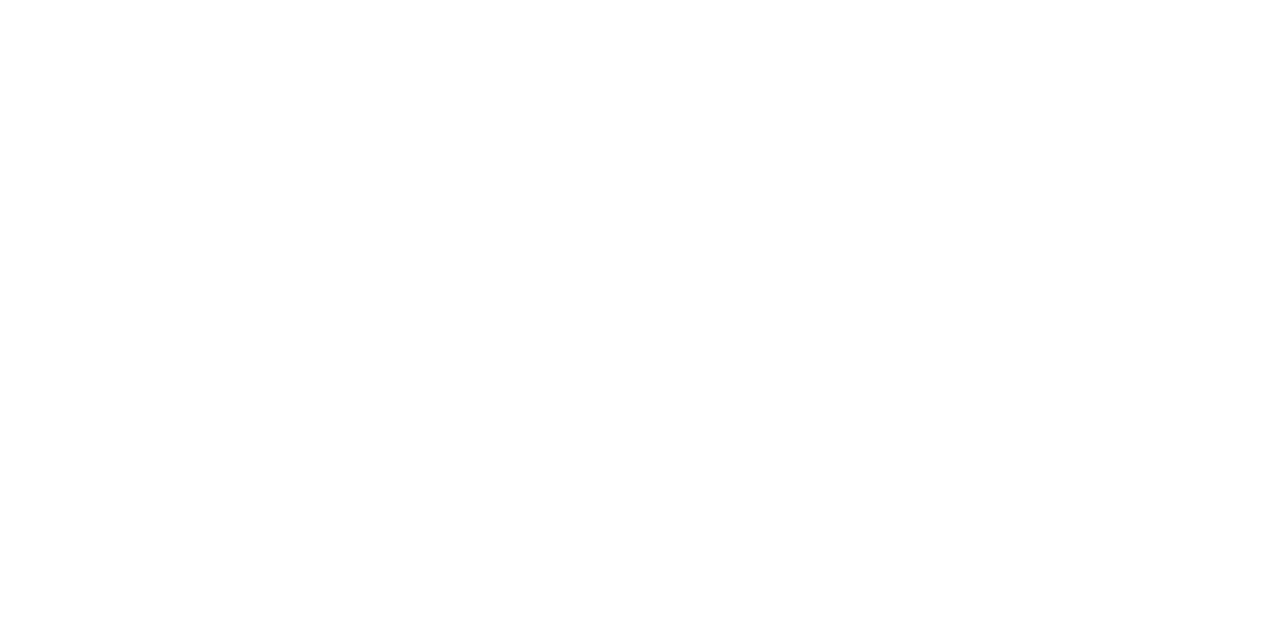
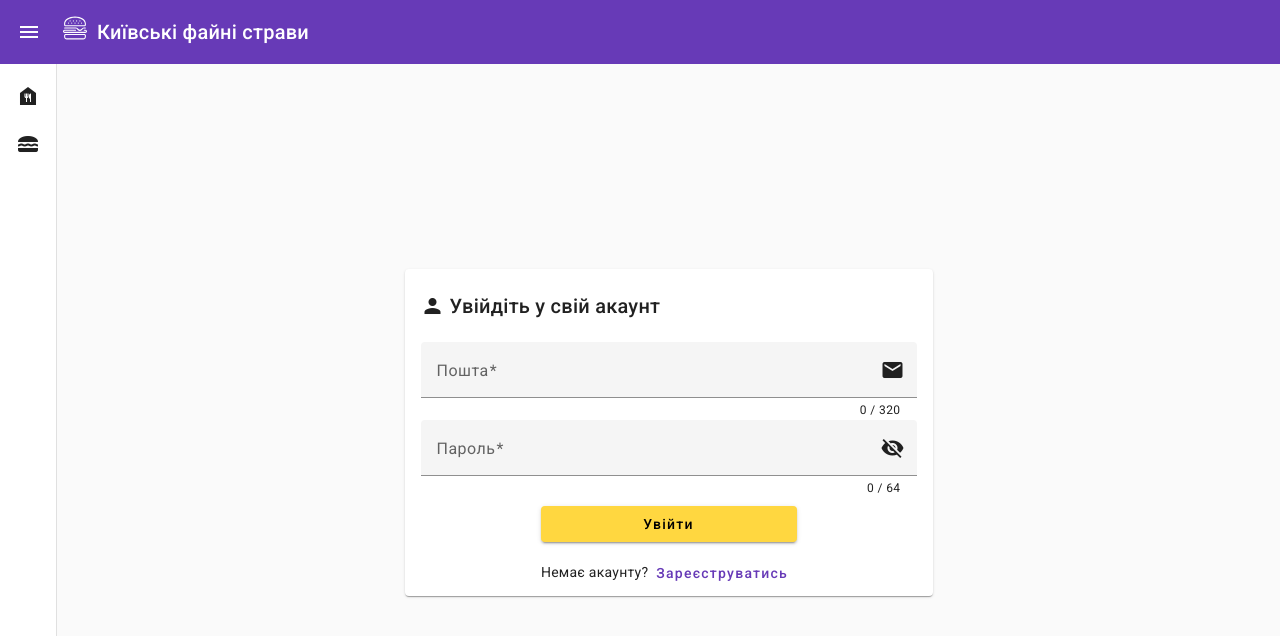
Before and after one commit to otipz19/ukma_db_project_kfc_frontend, an Angular app: page /auth/login in a window 1280 px wide. Before the commit this address led to /. Shown: the top 636 px of the page. Built offline with nearby package versions, Linux system fonts and the light colour scheme.

Commit message:
Create new layout

```diff
--- a/src/app/app.routes.ts
+++ b/src/app/app.routes.ts
@@ -1,14 +1,24 @@
 import {Routes} from '@angular/router';
+import {MainLayoutComponent} from "./layouts/main/main-layout.component";
 
 export const routes: Routes = [
   {
     path: '',
-    redirectTo: 'login',
+    redirectTo: 'auth',
     pathMatch: 'full'
   },
   {
     path: '',
-    loadComponent: () => import('./core/view/unauthorized-layout/unauthorized-layout.component').then(r => r.UnauthorizedLayoutComponent),
+    component: MainLayoutComponent,
+    children: [
+      {
+        path: 'auth',
+        redirectTo: 'auth/login',
+        pathMatch: 'full'
+      },
+      {
+        path: 'auth',
+        loadComponent: () => import('./layouts/auth/auth-layout.component').then(r => r.AuthLayoutComponent),
         children: [
           {
             path: 'registration',
@@ -20,4 +30,6 @@ export const routes: Routes = [
           }
         ]
       },
+    ]
+  }
 ];
--- a/src/app/core/view/unauthorized-layout/unauthorized-layout.component.html
+++ /dev/null
@@ -1,8 +0,0 @@
-<mat-toolbar color="primary">
-  <mat-icon svgIcon="burger"/>
-  <span>Київські файні страви</span>
-</mat-toolbar>
-
-<div class="form-container">
-  <router-outlet/>
-</div>
--- a/src/app/core/view/unauthorized-layout/unauthorized-layout.component.scss
+++ /dev/null
@@ -1,22 +0,0 @@
-:host {
-  width: 100vw;
-  height: 100vh;
-  display: flex;
-  flex-direction: column;
-}
-
-mat-toolbar {
-  padding-left: 20px;
-  display: flex;
-  flex-direction: row;
-  justify-content: start;
-  gap: 5px;
-}
-
-
-.form-container {
-  display: flex;
-  justify-content: center;
-  align-content: center;
-  flex-grow: 1;
-}
--- a/src/app/domains/login/view/components/login-form/login-form.component.html
+++ b/src/app/domains/login/view/components/login-form/login-form.component.html
@@ -30,7 +30,7 @@
   <mat-card-footer>
     <div>
       <span>Немає акаунту?</span>
-      <a mat-button color="primary" [routerLink]="['/', 'registration']">
+      <a mat-button color="primary" [routerLink]="['/', 'auth', 'registration']">
         Зареєструватись
       </a>
     </div>
--- /dev/null
+++ b/src/app/layouts/auth/auth-layout.component.html
@@ -0,0 +1 @@
+<router-outlet/>
--- /dev/null
+++ b/src/app/layouts/auth/auth-layout.component.scss
@@ -0,0 +1,8 @@
+:host {
+  width: 100%;
+  height: 100%;
+  display: flex;
+  justify-content: center;
+  align-content: center;
+  flex-grow: 1;
+}
--- /dev/null
+++ b/src/app/layouts/main/main-layout.component.html
@@ -0,0 +1,37 @@
+<mat-toolbar color="primary" class="toolbar">
+  @if ($shouldShowSidenav()) {
+    <button mat-icon-button (click)="onMenuButtonClick()">
+      <mat-icon>menu</mat-icon>
+    </button>
+  }
+
+  <div class="title-container">
+    <mat-icon svgIcon="burger"/>
+    <span>Київські файні страви</span>
+  </div>
+</mat-toolbar>
+
+<mat-sidenav-container class="sidenav-container" autosize>
+  @if($shouldShowSidenav()) {
+    <mat-sidenav class="sidenav" mode="side" opened="true" (mouseenter)="onSidenavMouseEnter()"
+                 (mouseleave)="onSidenavMouseLeave()">
+      <mat-nav-list>
+        @for (sidenavLink of sidenavLinks; track sidenavLink.label) {
+          <mat-list-item [routerLink]="sidenavLink.routerLink">
+            <div class="nav-list-item">
+              <mat-icon>{{ sidenavLink.icon }}</mat-icon>
+              @if ($isSidenavExpanded()) {
+                <span>{{ sidenavLink.label }}</span>
+              }
+            </div>
+          </mat-list-item>
+        }
+      </mat-nav-list>
+    </mat-sidenav>
+  }
+
+  <mat-sidenav-content class="sidenav-content">
+    <router-outlet/>
+  </mat-sidenav-content>
+
+</mat-sidenav-container>
--- /dev/null
+++ b/src/app/layouts/main/main-layout.component.scss
@@ -0,0 +1,45 @@
+:host {
+  width: 100vw;
+  min-height: 100vh;
+  display: flex;
+  flex-direction: column;
+  justify-content: space-between;
+}
+
+.toolbar {
+  padding-left: 5px;
+
+  .title-container {
+    margin-left: 10px;
+    display: flex;
+    flex-direction: row;
+    justify-content: start;
+    gap: 10px;
+  }
+}
+
+.sidenav-container {
+  width: 100%;
+  flex-grow: 1;
+  display: flex;
+  flex-direction: column;
+  justify-content: stretch;
+
+  .sidenav {
+    user-select: none;
+
+    .nav-list-item {
+      display: flex;
+      justify-content: start;
+      align-items: center;
+      gap: 5px;
+    }
+  }
+
+  .sidenav-content {
+    flex-grow: 1;
+    display: flex;
+    flex-direction: column;
+    justify-content: stretch;
+  }
+}
--- /dev/null
+++ b/src/app/layouts/main/main-layout.component.ts
@@ -0,0 +1,71 @@
+import {Component, computed, signal} from '@angular/core';
+import {MatSidenav, MatSidenavContainer, MatSidenavContent} from "@angular/material/sidenav";
+import {MatToolbar} from "@angular/material/toolbar";
+import {RouterLink, RouterOutlet} from "@angular/router";
+import {MatListItem, MatNavList} from "@angular/material/list";
+import {MatIcon} from "@angular/material/icon";
+import {MatIconButton} from "@angular/material/button";
+
+type SidenavLinkModel = {
+  routerLink: string[],
+  icon: string,
+  label: string
+};
+
+@Component({
+  selector: 'app-admin-layout',
+  imports: [
+    MatSidenavContainer,
+    MatIcon,
+    MatToolbar,
+    RouterOutlet,
+    MatNavList,
+    MatListItem,
+    RouterLink,
+    MatSidenav,
+    MatSidenavContent,
+    MatIconButton,
+  ],
+  templateUrl: './main-layout.component.html',
+  styleUrl: './main-layout.component.scss'
+})
+export class MainLayoutComponent {
+  protected readonly sidenavLinks: readonly SidenavLinkModel[] = [
+    {
+      routerLink: ['/', 'admin', 'ingredients'],
+      icon: 'food_bank',
+      label: 'Інгредієнти'
+    },
+    {
+      routerLink: ['/', 'admin', 'meals'],
+      icon: 'lunch_dining',
+      label: 'Страви'
+    },
+  ];
+
+  protected $shouldShowSidenav = computed(() => {
+    return this.sidenavLinks.length !== 0;
+  });
+
+  protected $isSidenavFixed = signal<boolean>(false);
+  protected $isSidenavExpanded = signal<boolean>(false);
+
+  protected onMenuButtonClick() {
+    this.$isSidenavFixed.update(val => !val);
+    this.$isSidenavExpanded.update(val => !val);
+  }
+
+  protected onSidenavMouseEnter() {
+    this.changeSidenavExpandedState(true);
+  }
+
+  protected onSidenavMouseLeave() {
+    this.changeSidenavExpandedState(false);
+  }
+
+  private changeSidenavExpandedState(isExpanded: boolean) {
+    if (!this.$isSidenavFixed()) {
+      this.$isSidenavExpanded.set(isExpanded);
+    }
+  }
+}
```
Also changed, not shown: src/app/core/view/unauthorized-layout/unauthorized-layout.component.ts (deleted, +0 -18 lines), src/app/layouts/auth/auth-layout.component.ts (added, +14 -0 lines). Lines whose indentation alone changed are shown as unchanged.
